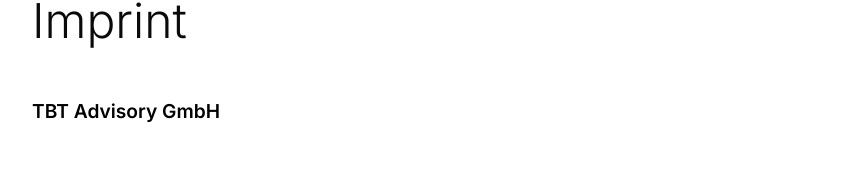
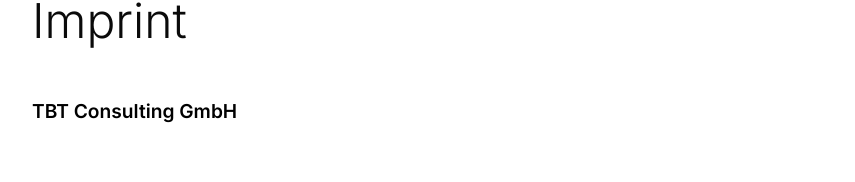
Before and after one commit to maxd211/Tbt-Advisory, a Next.js app: page / in a window 1280 px wide. Shown: the part 2646-2828 px from the top of the page, without its empty margins (72-927 px from the left). Built offline with nearby package versions, Linux system fonts and the light colour scheme.

Commit message:
Revert imprint name to TBT Consulting GmbH

```diff
--- a/app/page.js
+++ b/app/page.js
@@ -86,7 +86,7 @@
                     <h1 className="page-title">Imprint</h1>
                     <div className="contact-info">
                         <p className="contact-text">
-                            <strong>TBT Advisory GmbH</strong><br />
+                            <strong>TBT Consulting GmbH</strong><br />
                             Büchelgarten 37<br />
                             53225 Bonn<br />
                             Email: <a href="mailto:tb@tbt-advisory.com">tb@tbt-advisory.com</a><br /><br />
```
